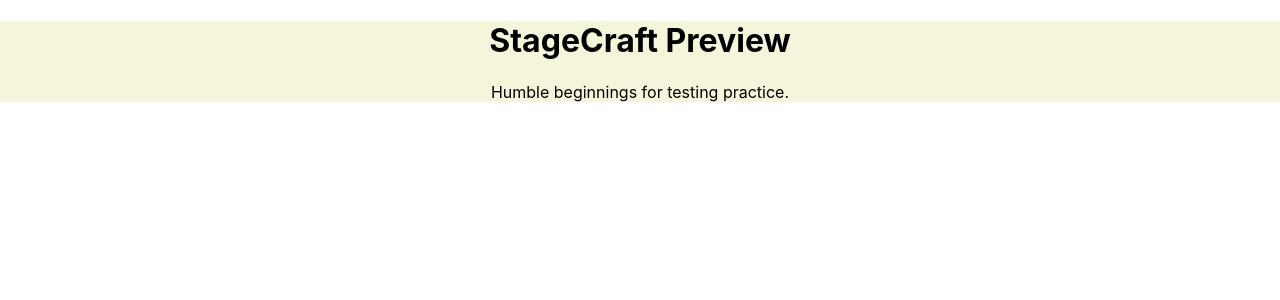
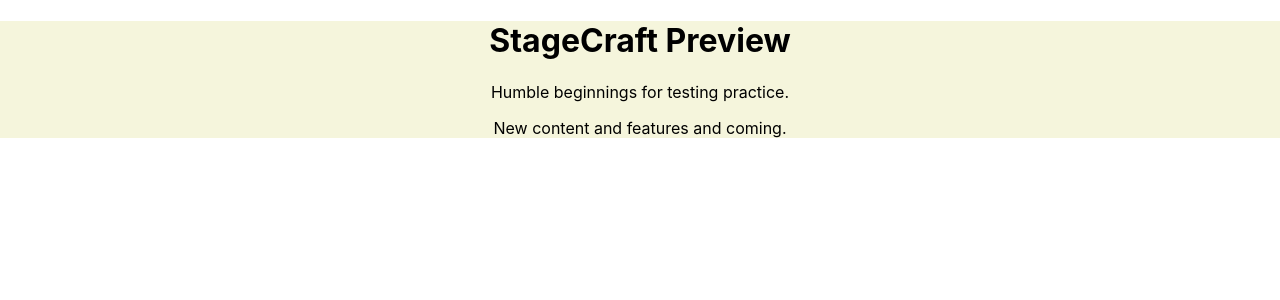
Before and after one commit to cameronjbailey/stagecraft, a React (Create React App) app in the folder frontend/: page / in a window 1280 px wide. Shown: the top 300 px of the page. Built offline with nearby package versions, Linux system fonts and the light colour scheme.

Commit message:
New features message on home page

```diff
--- a/frontend/src/App.js
+++ b/frontend/src/App.js
@@ -5,6 +5,7 @@ function App() {
     <div className="App">
       <h1>StageCraft Preview</h1>
       <p>Humble beginnings for testing practice.</p>
+      <p>New content and features and coming.</p>
     </div>
   );
 }
```
